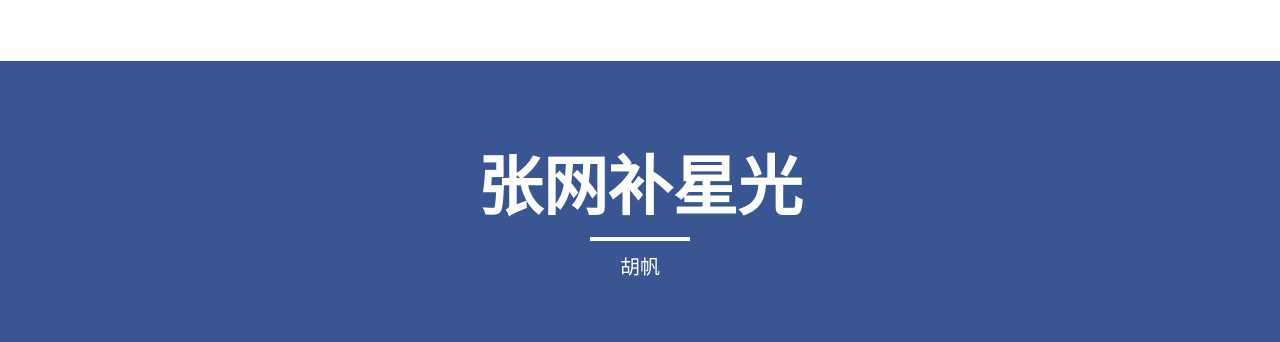
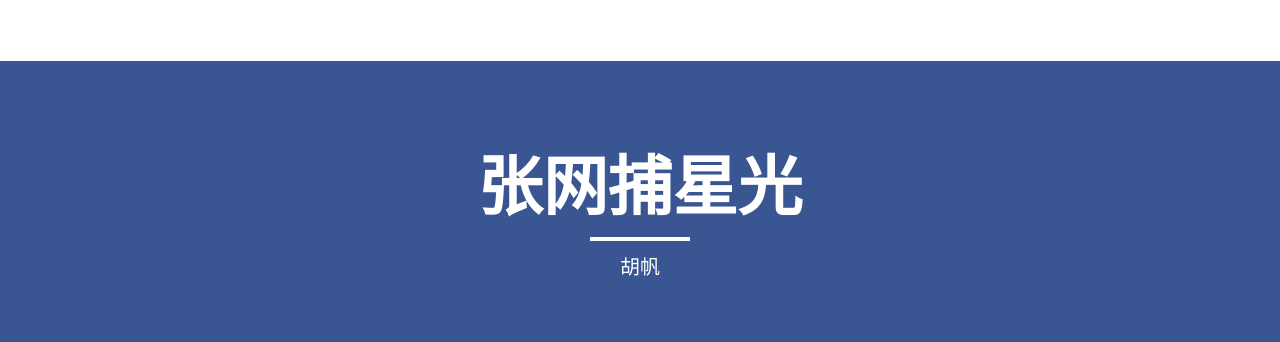
Before and after one commit to hufanexplore/github.io, a Jekyll site: the page built from index.html, in a window 1280 px wide. Shown: the top 342 px of the page. Built offline with Jekyll 4.4.1, drawn with Linux system fonts in a browser that asks for light colours; nearby versions of some CDN libraries; the list of posts is cut into pages by our own code.

Commit message:
Update _config.yml

```diff
--- a/_config.yml
+++ b/_config.yml
@@ -1,8 +1,8 @@
 # Site settings
-title: 张网补星光
+title: 张网捕星光
 header-img: "img/facebook.jpg"
 tagline: "cn"
-description: "胡帆|张网补星光"
+description: "胡帆|张网捕星光"
 baseurl: ""
 url: "http://hufanexplore"
 
```
